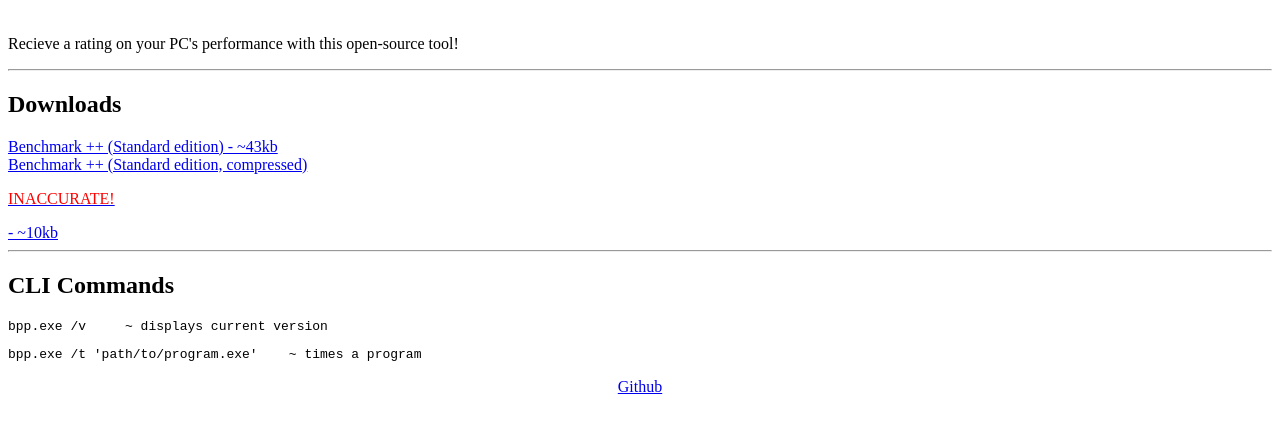
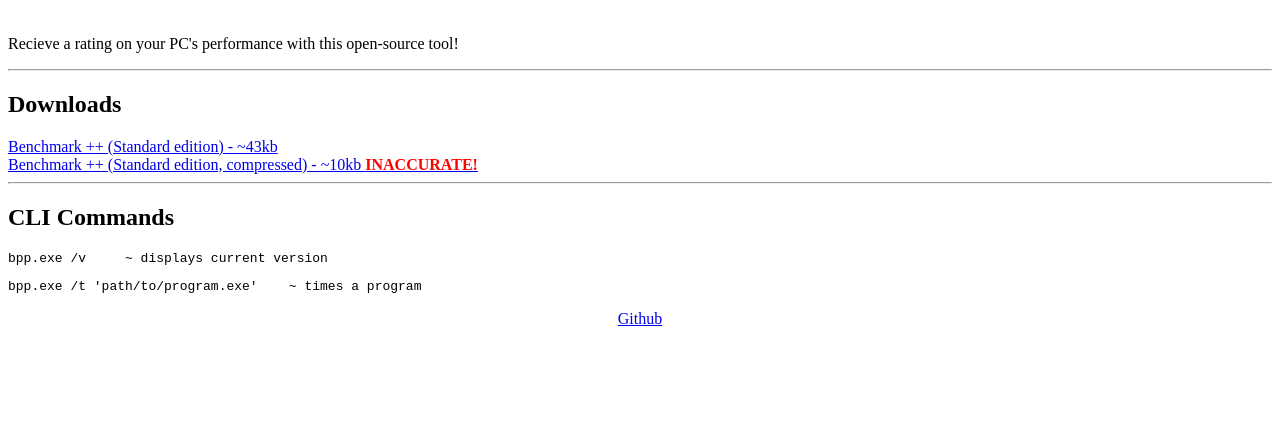
Before and after one commit to jansel1/bpp-website, a plain HTML site: page home/index.html in a window 1280 px wide. Shown: the part 79-512 px from the top of the page. Drawn offline with Linux system fonts and the light colour scheme.

Commit message:
Fix last change

```diff
--- a/home/index.html
+++ b/home/index.html
@@ -17,7 +17,7 @@
 
     <a href="./BenchmarkPP/bpp.exe" download>Benchmark ++ (Standard edition) - ~43kb</a>
     <br>
-    <a href="./BenchmarkPP-Compressed/bpp.exe" download>Benchmark ++ (Standard edition, compressed) <p style="color: red">INACCURATE!</p> - ~10kb</a>
+    <a href="./BenchmarkPP-Compressed/bpp.exe" download>Benchmark ++ (Standard edition, compressed) - ~10kb <b style="color: red">INACCURATE!</b></a>
     <hr>
 
     <h2>CLI Commands</h2>
```
